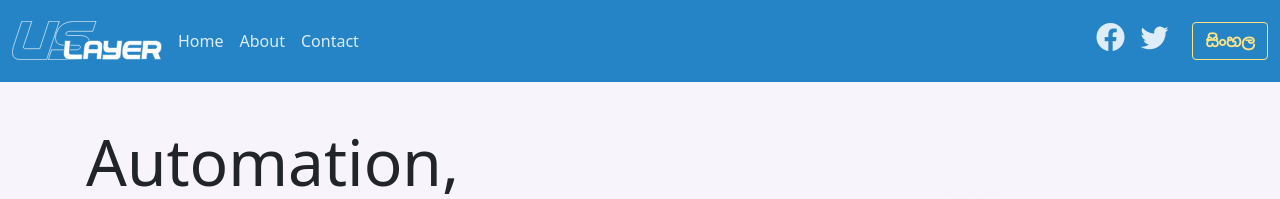
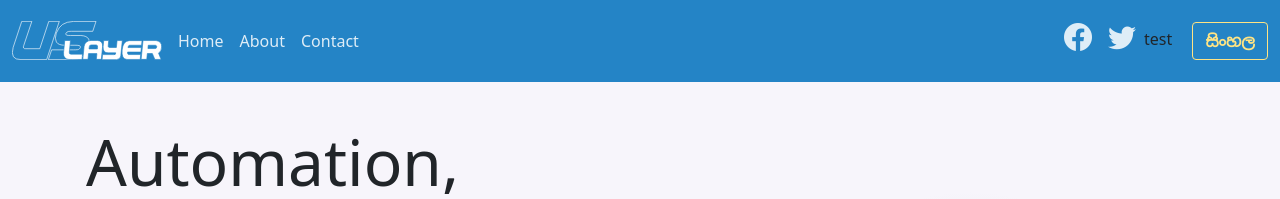
Before and after one commit to uslayer/uslayer.github.io, a Jekyll site: the page built from index.html, in a window 1280 px wide. Shown: the top 199 px of the page. Built offline with Jekyll 4.4.1, drawn with Linux system fonts in a browser that asks for light colours; the list of posts is cut into pages by our own code.

Commit message:
Update nav.html

```diff
--- a/_includes/nav.html
+++ b/_includes/nav.html
@@ -42,8 +42,10 @@
           </a>
         </li>
       </ul>
-
-      <a class="btn btn-bd-download d-lg-inline-block my-2 my-md-0 ms-md-3 noto" href="#" disabled>සිංහල</a>
+      <span class="d-inline-block" tabindex="0" data-bs-toggle="popover" data-bs-trigger="hover focus" data-bs-content="Disabled popover">
+        test
+        <a class="btn btn-bd-download d-lg-inline-block my-2 my-md-0 ms-md-3 noto" href="#" disabled>සිංහල</a>
+      </span>
     </div>
   </nav>
 </header>
```
